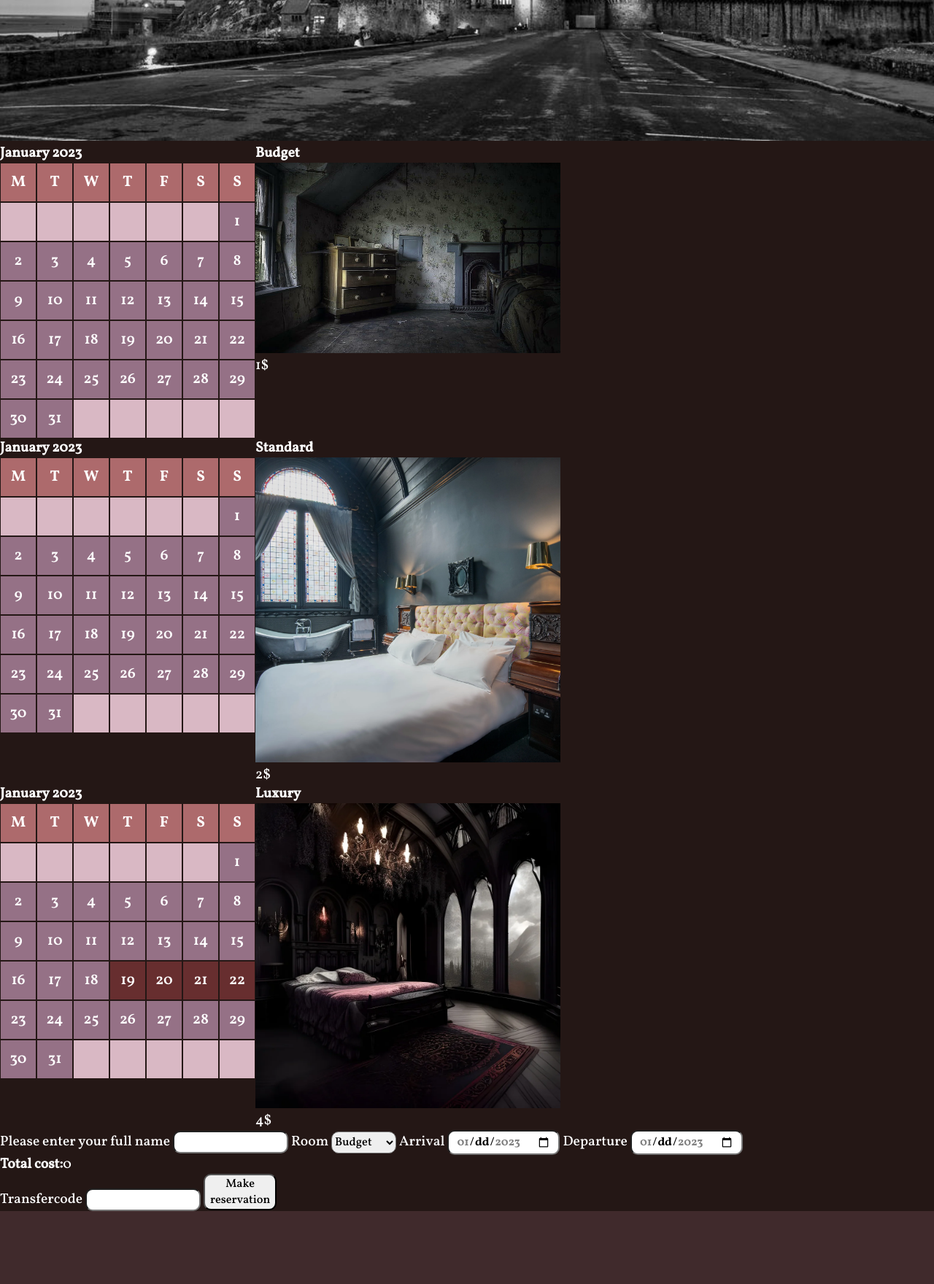
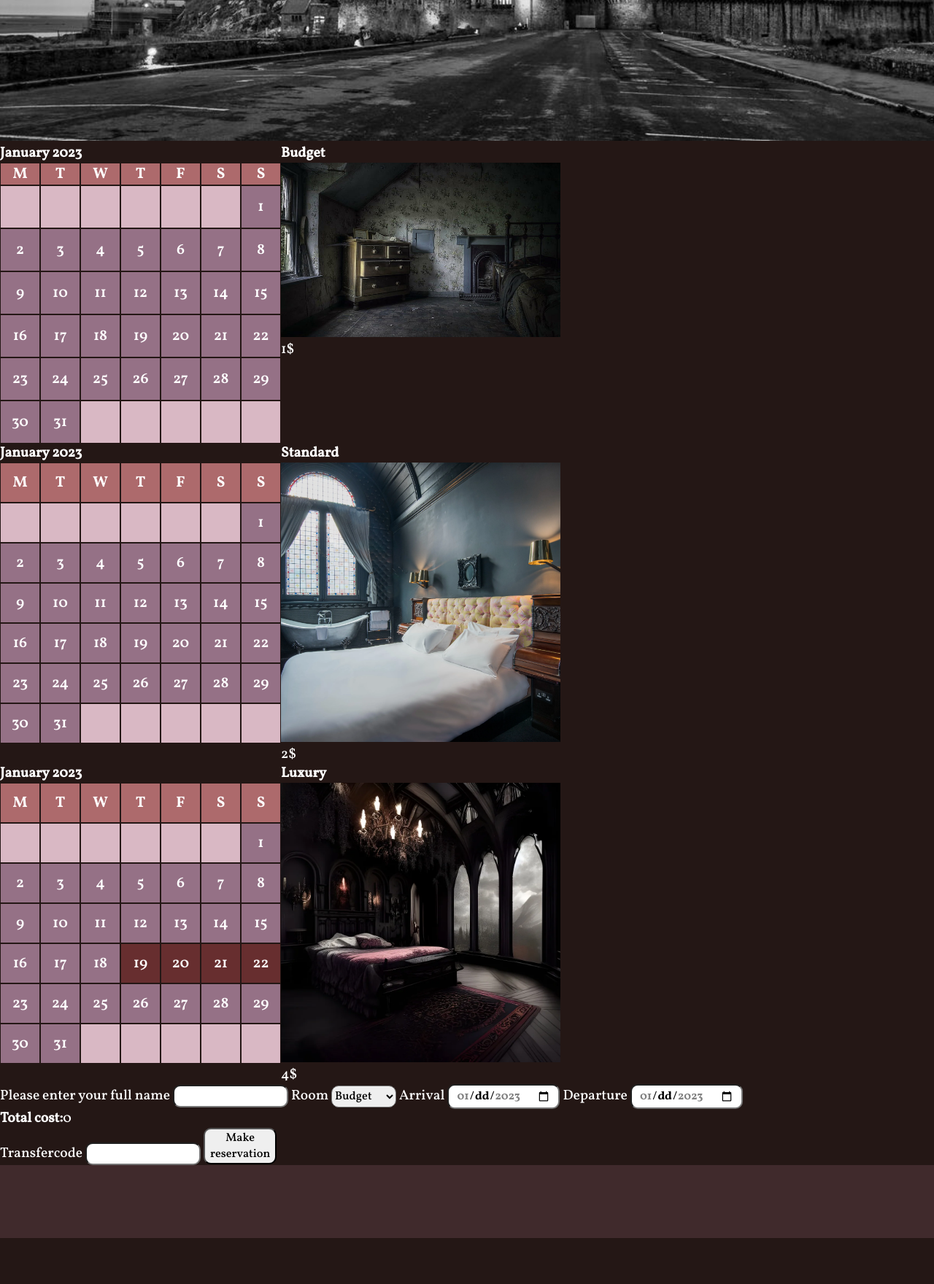
Before and after one commit to Emma-Jonna/Island-Hotel, a PHP site: page / in a window 1280 px wide. Shown: the part 1055-2815 px from the top of the page at 73% size. After the commit the page ends 2752 px from the top, so only its background shows below. Run offline with PHP 8.4, Linux system fonts and the light colour scheme; data comes from the database, SQL or seed files in the repository.

Commit message:
fixed issue with calendar

```diff
--- a/CSS/main.css
+++ b/CSS/main.css
@@ -8,7 +8,6 @@ img {
 }
 
 .calendar {
-  width: 350px;
   flex-grow: 1;
 }
 
@@ -21,6 +20,8 @@ img {
 
 table {
   text-align: center;
+  width: 385px;
+  height: 385px;
 }
 
 .calendar table tbody {
@@ -32,8 +33,8 @@ table {
 td,
 th {
   border: 1px solid var(--color-raisin-black);
-  width: 50px;
-  height: 50px;
+  width: 55px;
+  padding: 0;
 }
 
 th {
--- a/index.php
+++ b/index.php
@@ -1,5 +1,6 @@
 <?php
 require("./hotelFunctions.php");
+// require 'vendor/autoload.php';
 
 ?>
 
```
Also changed, not shown: validateBooking.php (+33 -1 lines).
